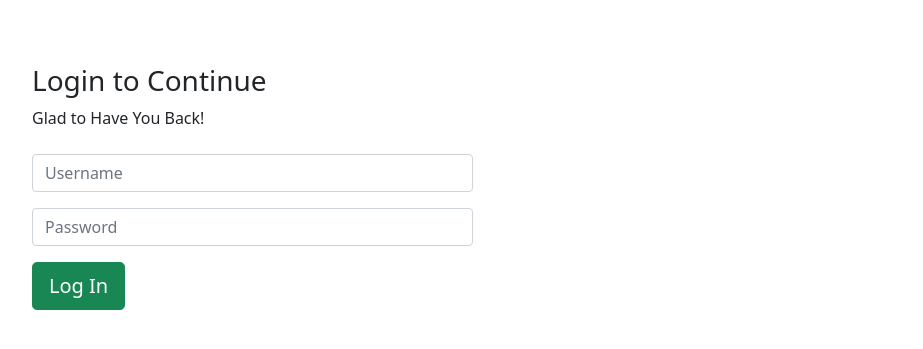
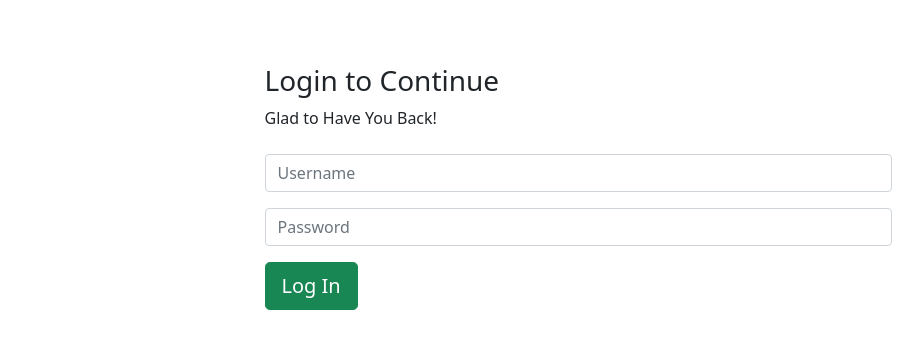
Before and after one commit to aubreyselamu/We-Have-Food-at-Home-, a Flask app: page /login in a window 1280 px wide. Shown: the part 56-405 px from the top of the page, without its empty margins (62-985 px from the left). Run offline with Flask 2, Linux system fonts and the light colour scheme; some libraries are stand-ins or nearby versions.

Commit message:
updated UI to center login form

```diff
--- a/templates/user/login.html
+++ b/templates/user/login.html
@@ -6,8 +6,8 @@
 
 <div class="login-image"></div>
   <div class="container-fluid pt-5">
-    <div class="row align-items-center justify-content-left">
-      <div class="col-md-5">
+    <div class="row align-items-center justify-content-center">
+      <div class="col-md-7">
         <div class="mb-4">
         <h3 class="join-message">Login to Continue</h3>
         <p class="mb-4">Glad to Have You Back!</p>
```
